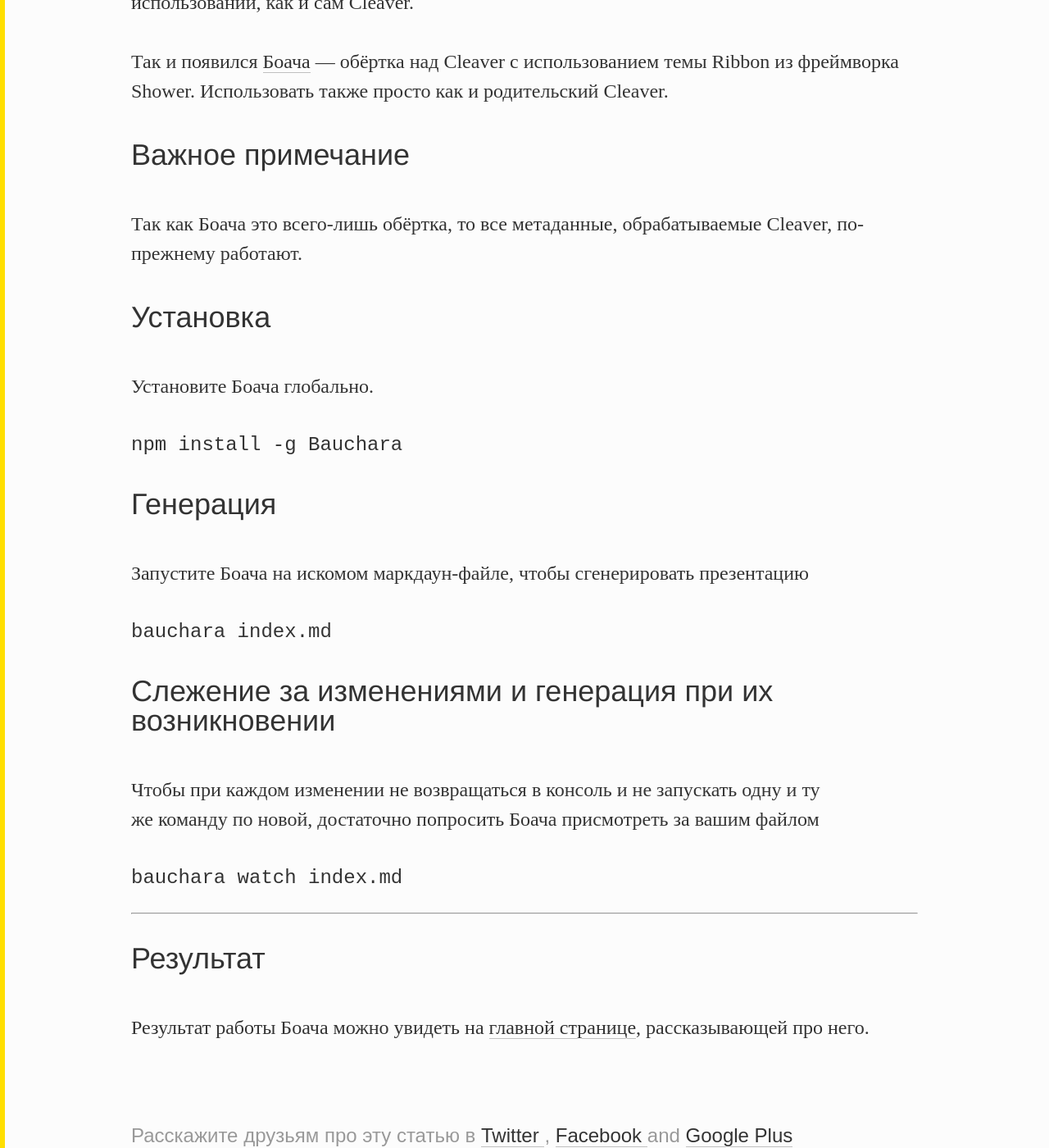
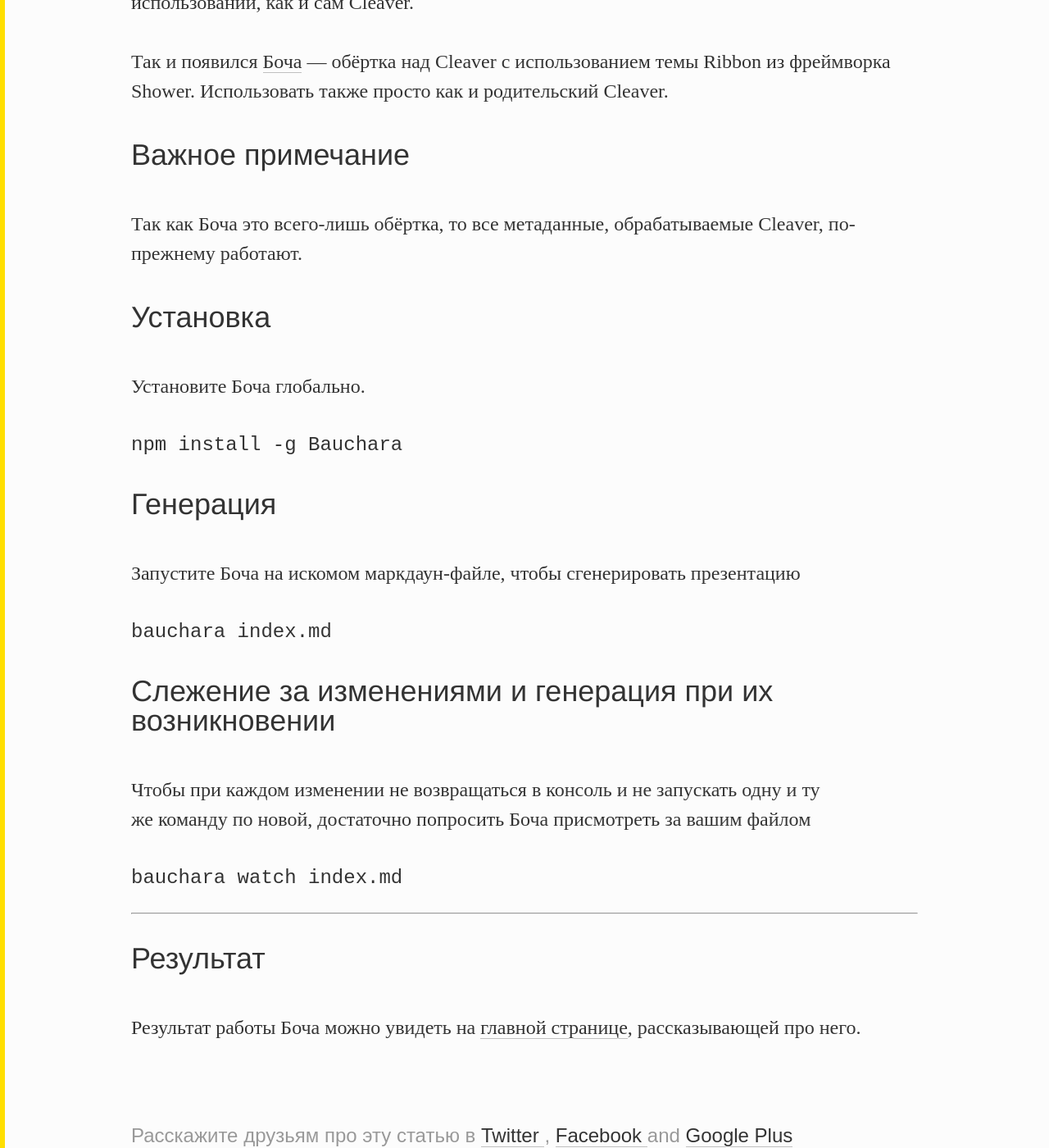
Before and after one commit to iamstarkov/vstarkov.ru, a Jekyll site: the page built from _posts/2013-10-05-bochar-slideshows-without-pain.md, in a window 1280 px wide and 1400 px high, scrolled down 1252 px. Shown: the whole window at 82% size. Built offline with Jekyll 4.4.1, drawn with Linux system fonts in a browser that asks for light colours; comment, search, counter and statistics services are not loaded; some of the changed text lies outside the part shown.

Commit message:
renamed to bochar

```diff
--- a/_posts/2013-10-05-bauchara-slideshows-without-pain.md
+++ b/_posts/2013-10-05-bochar-slideshows-without-pain.md
@@ -1,14 +1,14 @@
 ---
 layout: post
-title: Боача — презентации без боли и смс
+title: Боча — презентации без боли и смс
 categories : [slideshow, npmjs, somekeys]
 ---
 
-Боача — презентации без боли и смс
+Боча — презентации без боли и смс
 ============================================================
 
-Я создал инструмент своей мечты [Боача][111] (Bauchara) — живая
-презентация из Markdown со стандартной темой из [Shower][1]. *Боача
+Я создал инструмент своей мечты [Боча][111] (Bauchara) — живая
+презентация из Markdown со стандартной темой из [Shower][1]. *Боча
 это произношение слова «душ» на хинди.*
 
 Задумываться о таком инструменте я начал давно, так как создавать
@@ -38,23 +38,23 @@
 шаблоны на шаблоны из Shower. И чтобы всё это было также просто в
 использовании, как и сам Cleaver.
 
-Так и появился [Боача][111] — обёртка над Cleaver c использованием
+Так и появился [Боча][111] — обёртка над Cleaver c использованием
 темы Ribbon из фреймворка Shower. Использовать также просто как и
 родительский Cleaver.
 
 ## Важное примечание
 
-Так как Боача это всего-лишь обёртка, то все метаданные, обрабатываемые Cleaver, по-прежнему работают.
+Так как Боча это всего-лишь обёртка, то все метаданные, обрабатываемые Cleaver, по-прежнему работают.
 
 ## Установка
 
-Установите Боача глобально.
+Установите Боча глобально.
 
     npm install -g Bauchara
 
 ## Генерация
 
-Запустите Боача на искомом маркдаун-файле, чтобы сгенерировать
+Запустите Боча на искомом маркдаун-файле, чтобы сгенерировать
 презентацию
 
     bauchara index.md
@@ -62,7 +62,7 @@
 ## Слежение за изменениями и генерация при их возникновении
 
 Чтобы при каждом изменении не возвращаться в консоль и не запускать
-одну и ту же команду по новой, достаточно попросить Боача присмотреть
+одну и ту же команду по новой, достаточно попросить Боча присмотреть
 за вашим файлом
 
     bauchara watch index.md
@@ -71,7 +71,7 @@
 
 ## Результат
 
-Результат работы Боача можно увидеть на [главной странице][111],рассказывающей про него.
+Результат работы Боча можно увидеть на [главной странице][111],рассказывающей про него.
 
 
 [1]: https://github.com/shower
```
